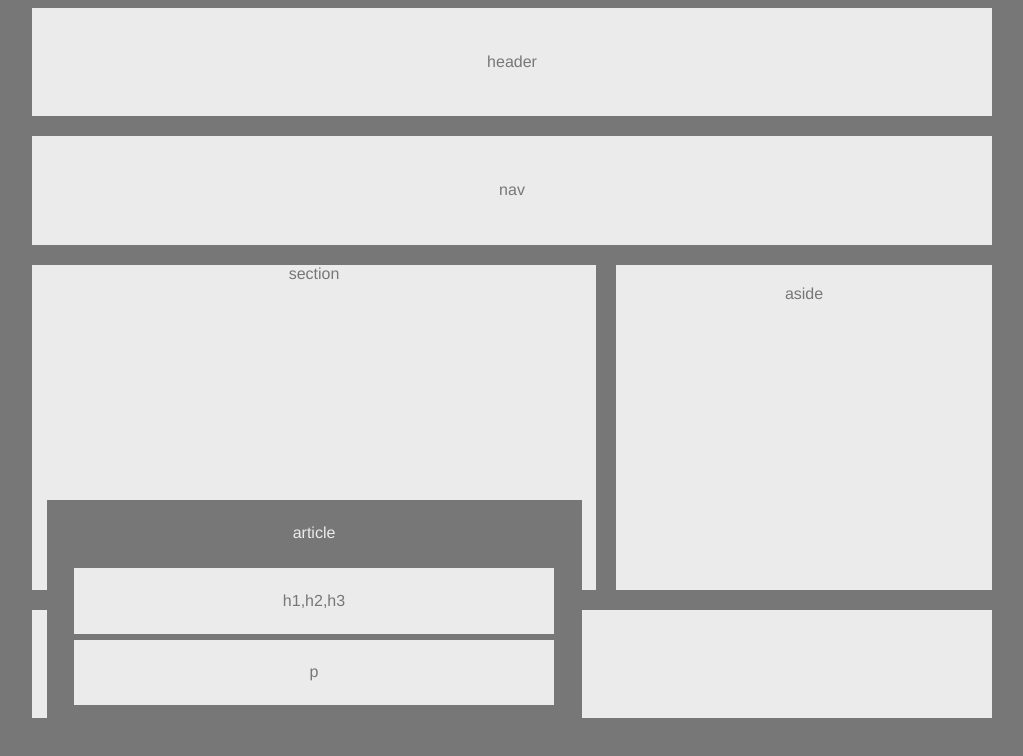
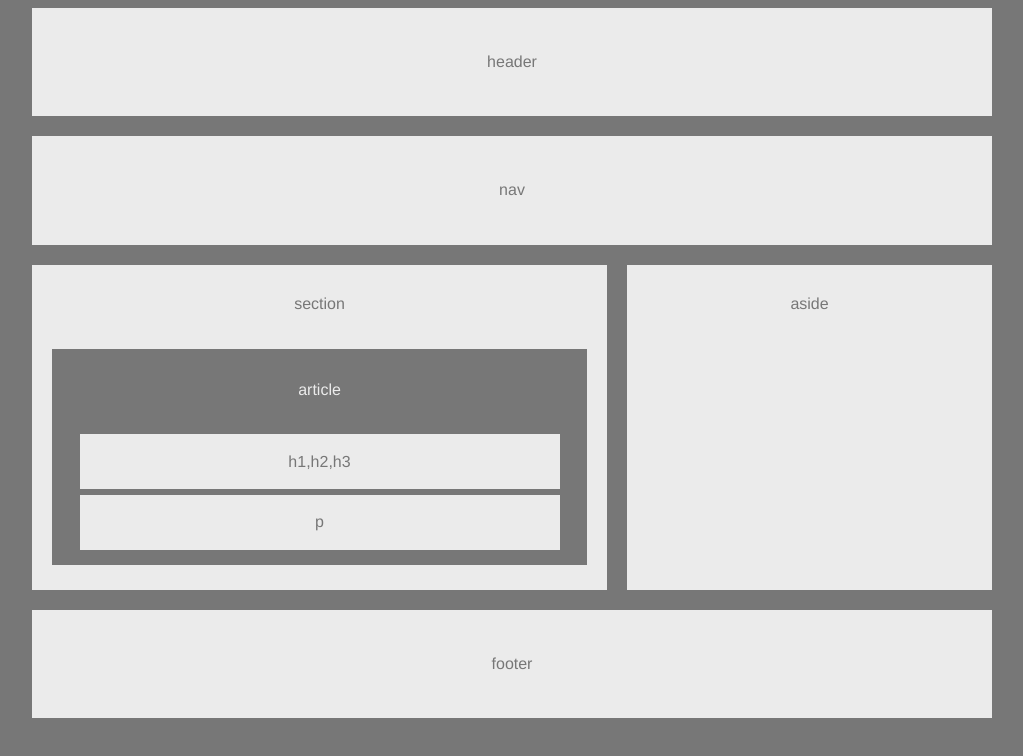
Before and after one commit to Senyan-Luo/HW-wireframe, a plain HTML site: page index.html in a window 1280 px wide. Shown: the whole page, without its empty margins (128-1151 px from the left). Drawn offline with Linux system fonts and the light colour scheme.

Commit message:
updated homework

```diff
--- a/index.html
+++ b/index.html
@@ -12,8 +12,8 @@
     <nav class="vertical-box color">nav</nav>
     <div class="vertical-box middle">
         <div class="horizontal-box section color">
-            <section>section</section>
             <div class="box">
+             <section>section</section>
                 <article>article</article>
                 <p class="h1h2h3">h1,h2,h3</p>
                 <p class="p">p</p>
--- a/style.css
+++ b/style.css
@@ -44,21 +44,26 @@ body{
     flex:3;
 
 }
-.section{
-    flex:1.5;
-    text-align: center;
+section{
+    flex: 1;
+    background-color: #ebebeb;
+    color: #777;
+    width: 550px;
+    margin-top: -50px;
 }
 
 .box{
     background-color: #777;
     display: flex;
     flex-direction: column;
-    position: absolute;
     width: 535px;
     height: 220px;
     align-items: center;
     text-align: center;
-    bottom: 80px;
+    margin-top: 80px;
+    margin-right: 20px;
+    margin-left: 20px;
+
 }
 .h1h2h3,.p{
     color:#777;
@@ -73,12 +78,12 @@ body{
 }
 article{
     color: #ebebeb;
-    flex:1;
+    flex:1.5;
     display:flex;
     flex-direction:column;
     width:480px;
     justify-content: center;
-    align-content: center;
+
 }
 .p{
     margin-bottom: 15px;
@@ -88,5 +93,5 @@ aside{
     justify-content: center;
     width: 300px;
     height: 200px;
-    margin-top: 20px;
+    margin-top: 30px;
 }
```
